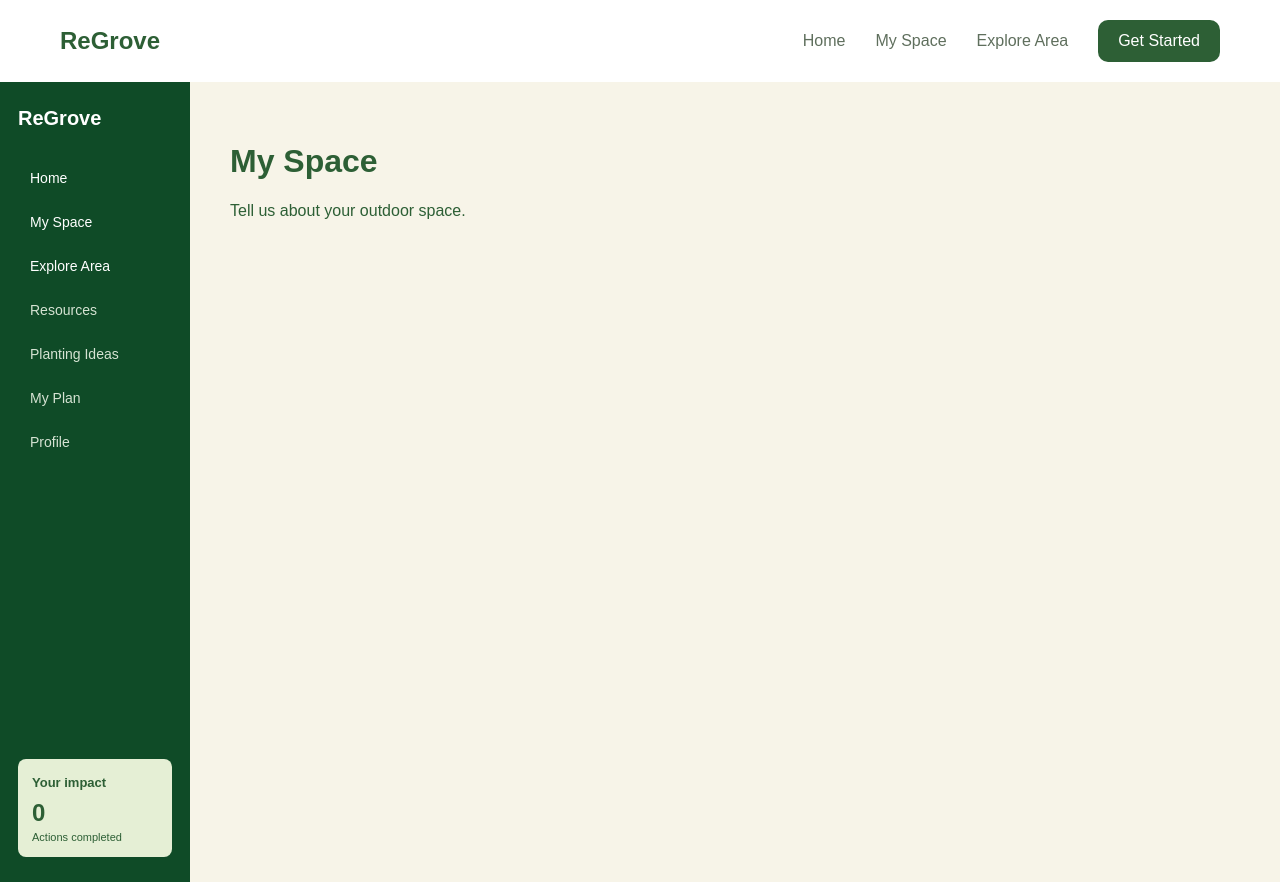
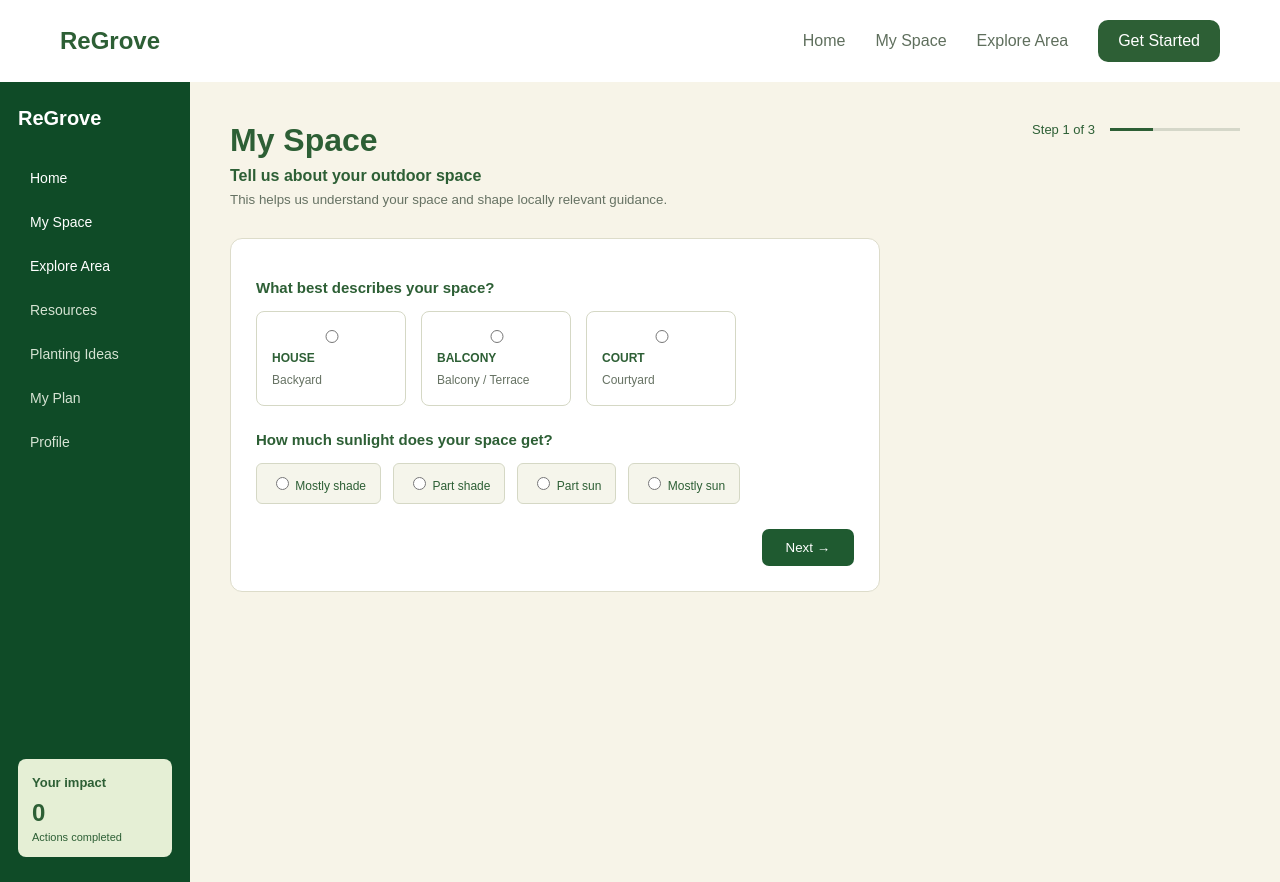
Before and after one commit to tpan0042-ops/ReGrove, a Vue app in the folder frontend/: page /assessment in a window 1280 px wide. Built offline with nearby package versions, Linux system fonts and the light colour scheme.

Commit message:
Add first property assessment step

```diff
--- a/frontend/src/components/AssessmentForm.vue
+++ b/frontend/src/components/AssessmentForm.vue
@@ -0,0 +1,101 @@
+<script setup>
+import { ref } from 'vue'
+
+// Store the user's selections.
+const spaceType = ref('')
+const sunlight = ref('')
+</script>
+
+<template>
+  <div class="assessment-form">
+
+    <div class="form-question">
+      <h3>What best describes your space?</h3>
+
+      <div class="space-options">
+
+        <label class="space-option">
+          <input
+            type="radio"
+            value="House"
+            v-model="spaceType"
+          >
+          <strong>HOUSE</strong>
+          <span>Backyard</span>
+        </label>
+
+        <label class="space-option">
+          <input
+            type="radio"
+            value="Balcony"
+            v-model="spaceType"
+          >
+          <strong>BALCONY</strong>
+          <span>Balcony / Terrace</span>
+        </label>
+
+        <label class="space-option">
+          <input
+            type="radio"
+            value="Courtyard"
+            v-model="spaceType"
+          >
+          <strong>COURT</strong>
+          <span>Courtyard</span>
+        </label>
+
+      </div>
+    </div>
+
+    <div class="form-question">
+      <h3>How much sunlight does your space get?</h3>
+
+      <div class="sunlight-options">
+
+        <label>
+          <input
+            type="radio"
+            value="Mostly shade"
+            v-model="sunlight"
+          >
+          Mostly shade
+        </label>
+
+        <label>
+          <input
+            type="radio"
+            value="Part shade"
+            v-model="sunlight"
+          >
+          Part shade
+        </label>
+
+        <label>
+          <input
+            type="radio"
+            value="Part sun"
+            v-model="sunlight"
+          >
+          Part sun
+        </label>
+
+        <label>
+          <input
+            type="radio"
+            value="Mostly sun"
+            v-model="sunlight"
+          >
+          Mostly sun
+        </label>
+
+      </div>
+    </div>
+
+    <div class="form-actions">
+      <button class="next-button">
+        Next →
+      </button>
+    </div>
+
+  </div>
+</template>
--- a/frontend/src/style.css
+++ b/frontend/src/style.css
@@ -291,3 +291,116 @@ button {
   flex: 1;
   padding: 40px;
 }
+
+.assessment-heading {
+  display: flex;
+  justify-content: space-between;
+  align-items: flex-start;
+  margin-bottom: 30px;
+}
+
+.assessment-heading h1 {
+  margin: 0 0 8px;
+  font-size: 32px;
+}
+
+.assessment-heading p {
+  margin: 0 0 5px;
+  font-weight: bold;
+}
+
+.assessment-heading small {
+  color: #667263;
+}
+
+.step-info {
+  display: flex;
+  align-items: center;
+  gap: 15px;
+  font-size: 13px;
+}
+
+.progress-line {
+  width: 130px;
+  height: 3px;
+  background-color: #d5d7c9;
+}
+
+.progress-current {
+  width: 33%;
+  height: 3px;
+  background-color: #2d5f35;
+}
+
+.assessment-form {
+  background-color: white;
+  border: 1px solid #dddcca;
+  border-radius: 12px;
+  padding: 25px;
+  max-width: 650px;
+}
+
+.form-question {
+  margin-bottom: 25px;
+}
+
+.form-question h3 {
+  font-size: 15px;
+  margin-bottom: 15px;
+}
+
+.space-options {
+  display: flex;
+  gap: 15px;
+}
+
+.space-option {
+  width: 150px;
+  min-height: 95px;
+  padding: 15px;
+  border: 1px solid #d5d8c5;
+  border-radius: 8px;
+  display: flex;
+  flex-direction: column;
+  gap: 8px;
+}
+
+.space-option strong {
+  font-size: 12px;
+}
+
+.space-option span {
+  font-size: 12px;
+  color: #667263;
+}
+
+.sunlight-options {
+  display: flex;
+  flex-wrap: wrap;
+  gap: 12px;
+}
+
+.sunlight-options label {
+  background-color: #f5f5eb;
+  border: 1px solid #d5d8c5;
+  border-radius: 6px;
+  padding: 10px 14px;
+  font-size: 12px;
+}
+
+.form-actions {
+  text-align: right;
+}
+
+.next-button {
+  background-color: #1f5a30;
+  color: white;
+  border: none;
+  border-radius: 7px;
+  padding: 11px 24px;
+  cursor: pointer;
+}
+
+.next-button:hover {
+  background-color: #174726;
+}
--- a/frontend/src/views/AssessmentView.vue
+++ b/frontend/src/views/AssessmentView.vue
@@ -1,5 +1,6 @@
 <script setup>
 import AppSidebar from '../components/AppSidebar.vue'
+import AssessmentForm from '../components/AssessmentForm.vue'
 </script>
 
 <template>
@@ -8,8 +9,26 @@ import AppSidebar from '../components/AppSidebar.vue'
     <AppSidebar />
 
     <main class="page-content">
-      <h1>My Space</h1>
-      <p>Tell us about your outdoor space.</p>
+
+      <div class="assessment-heading">
+        <div>
+          <h1>My Space</h1>
+          <p>Tell us about your outdoor space</p>
+          <small>
+            This helps us understand your space and shape locally relevant guidance.
+          </small>
+        </div>
+
+        <div class="step-info">
+          <span>Step 1 of 3</span>
+          <div class="progress-line">
+            <div class="progress-current"></div>
+          </div>
+        </div>
+      </div>
+
+      <AssessmentForm />
+
     </main>
 
   </div>
```
